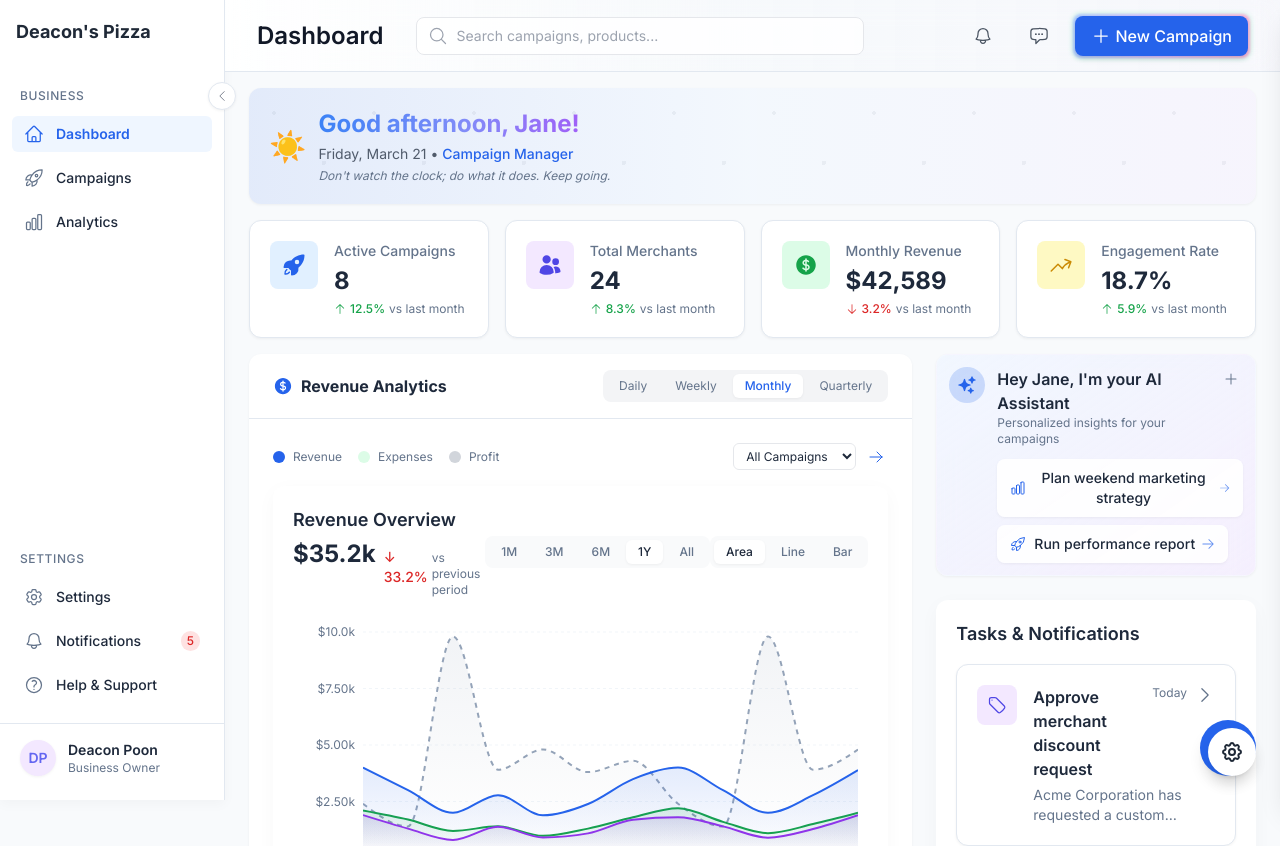
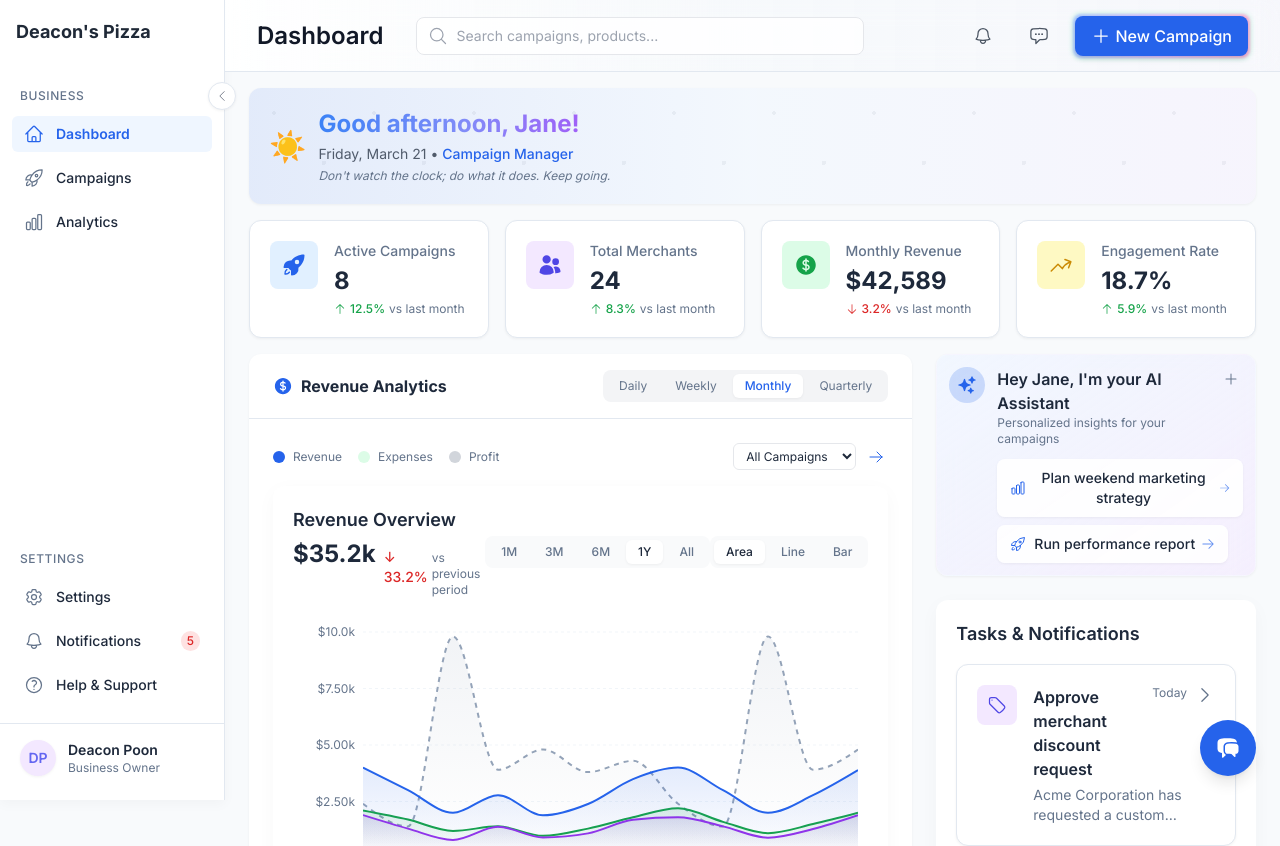
Before and after one commit to deacon-kigo/kigo-pro-dashboard, a Next.js app: page / in a window 1280 px wide. Shown: the top 846 px of the page. Built offline with nearby package versions, Linux system fonts and the light colour scheme.

Commit message:
Remove demo selector gear icon from bottom right of dashboard

```diff
--- a/app/layout.tsx
+++ b/app/layout.tsx
@@ -5,7 +5,6 @@ import Sidebar from "../components/layout/Sidebar";
 import Header from "../components/layout/Header";
 import AIChat from "../components/shared/AIChat";
 import { DemoProvider } from "../contexts/DemoContext";
-import DemoSelector from "../components/demo/DemoSelector";
 
 const inter = Inter({ subsets: ["latin"] });
 
@@ -35,7 +34,6 @@ export default function RootLayout({
               </main>
             </div>
             <AIChat />
-            <DemoSelector />
           </div>
         </DemoProvider>
       </body>
```
